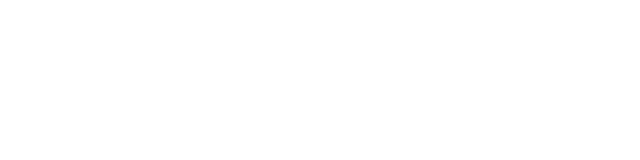
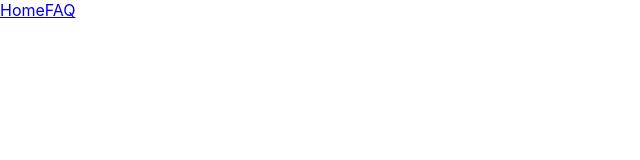
Before and after one commit to Anderlan/teste, a React (Create React App) app: page /Faq in a window 1280 px wide. Before the commit this address had no page. Shown: the top 160 px of the page, without its empty margins (0-640 px from the left). Built offline with nearby package versions, Linux system fonts and the light colour scheme.

Commit message:
modified:   src/App.js

```diff
--- a/src/App.js
+++ b/src/App.js
@@ -10,7 +10,7 @@
     <BrowserRouter>
       <Routes>
         <Route exact index path="teste"  element={<Home />} />
-        <Route path="/teste/Faq" element={<Faq />} />
+        <Route path="Faq" element={<Faq />} />
       </Routes>
     </BrowserRouter>
   );
```
